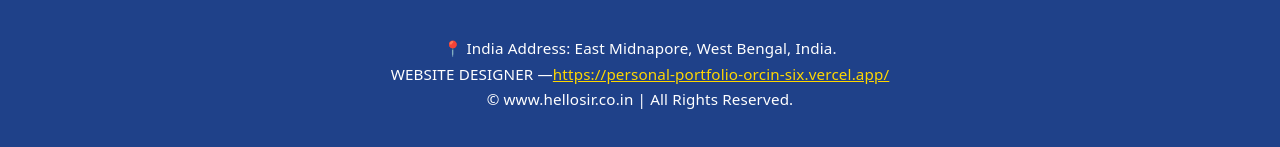
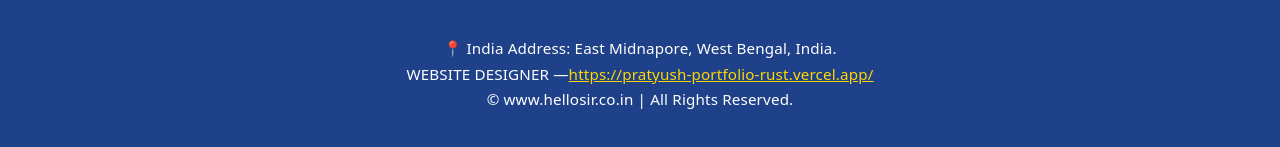
Before and after one commit to Pratyush562003/Teaching-Website, a React (Vite) app: page / in a window 1280 px wide. Shown: the part 1540-1687 px from the top of the page. Built offline with nearby package versions, Linux system fonts and the light colour scheme.

Commit message:
Update App.jsx

```diff
--- a/src/App.jsx
+++ b/src/App.jsx
@@ -583,7 +583,7 @@
             rel="noopener noreferrer"
             className="footer-link"
           >
-            https://personal-portfolio-orcin-six.vercel.app/
+            https://pratyush-portfolio-rust.vercel.app/
           </a>
         </div>
         <div>© www.hellosir.co.in | All Rights Reserved.</div>
```
